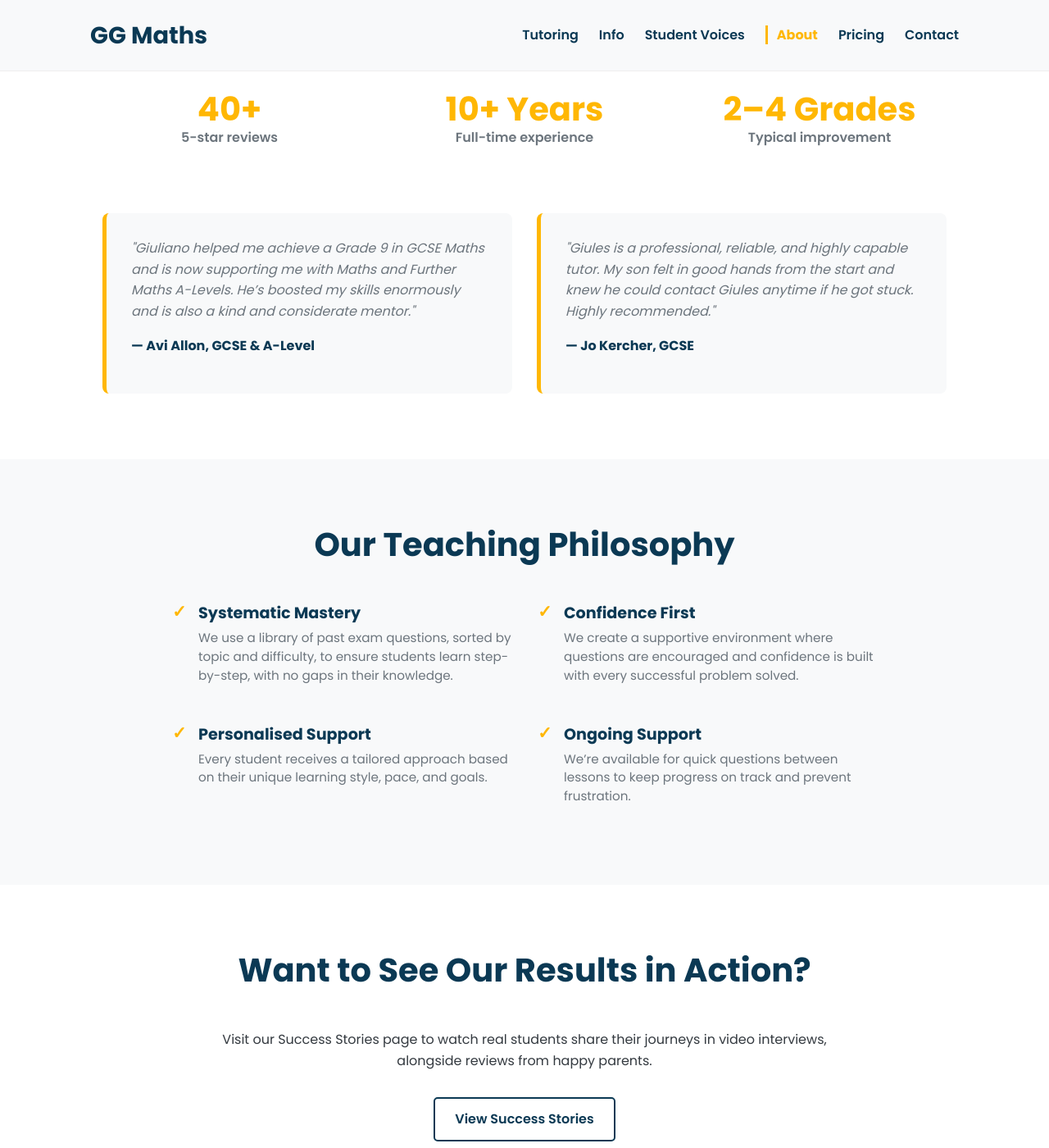
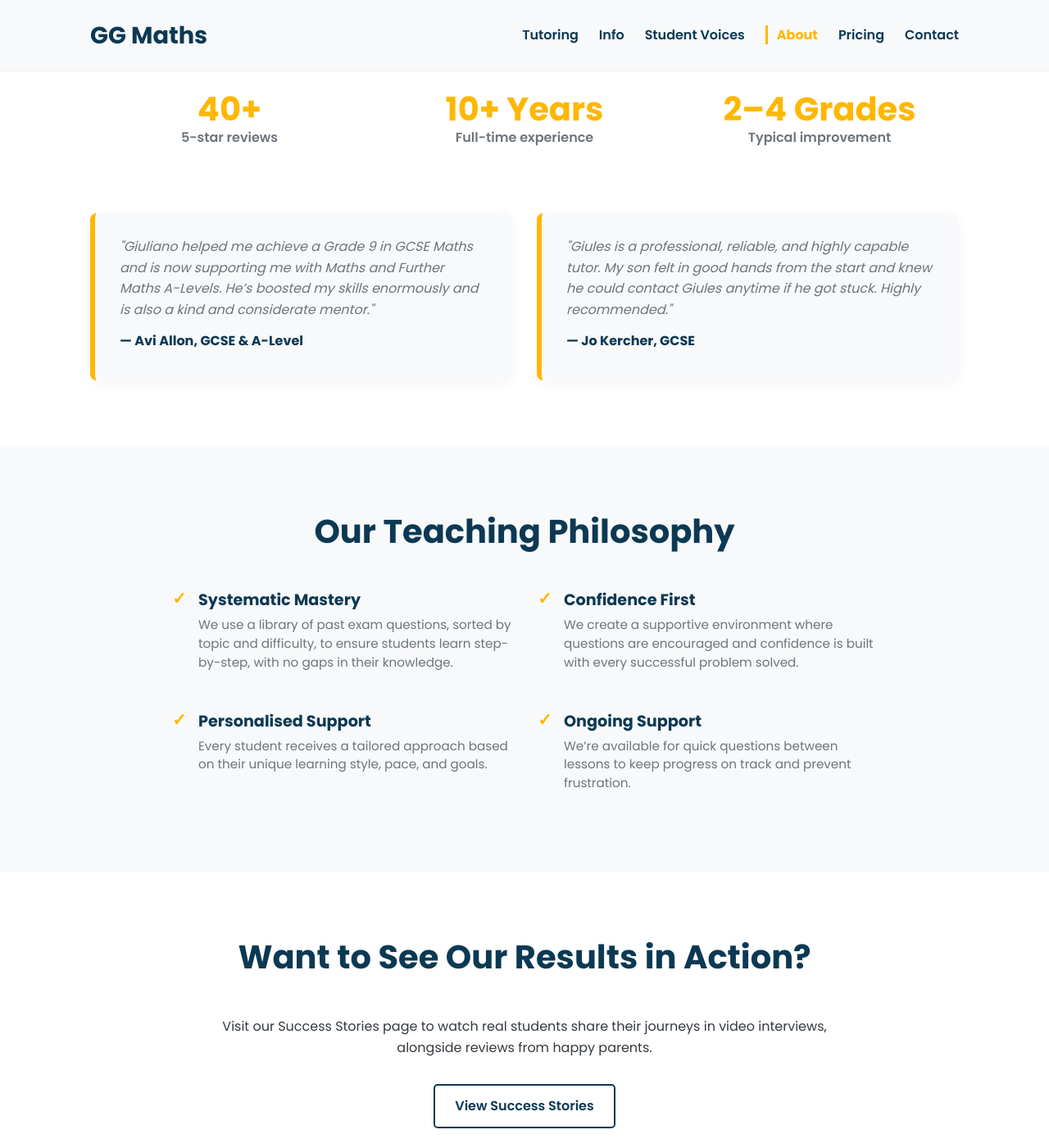
Before and after one commit to GG1982/ggmaths-2025, a Jekyll site: the page built from about.html, in a window 1280 px wide and 1400 px high, scrolled down 3443 px. Shown: the whole window at 82% size. Built offline with Jekyll 4.4.1, drawn with Linux system fonts in a browser that asks for light colours.

Commit message:
fix styling of video on index

```diff
--- a/_sass/_home.scss
+++ b/_sass/_home.scss
@@ -258,43 +258,89 @@
     font-weight: 600;
 }
 
-.testimonials-row {
-    display: flex;
-    align-items: stretch;
-    justify-content: center;
-    gap: 2rem;
-    margin-bottom: 2rem;
+/* 1) Make the video a real 16:9 box and fill it */
+.video-testimonial-card {
+  position: relative;
+  width: 100%;
+  max-width: 420px;        /* was 350px; gives a bit more presence */
+  aspect-ratio: 16 / 9;    /* replaces fixed height */
+  background-color: var(--dark-grey);
+  border-radius: 8px;
+  overflow: hidden;        /* clean corners for iframe */
+  cursor: pointer;
+  box-shadow: 0 4px 18px rgba(0,0,0,.06);
 }
 
-.video-testimonial-card {
-    position: relative;
-    width: 350px;
-    height: 200px;
-    background-color: var(--dark-grey);
-    border-radius: 8px;
-    cursor: pointer;
+.video-testimonial-card iframe {
+  position: absolute; inset: 0;
+  width: 100%; height: 100%;
+  border: 0;
 }
 
+/* 2) Improve testimonial readability and balance */
 .testimonial-card {
-    flex: 1;
-    min-width: 300px;
-    max-width: 500px;
-    padding: 30px;
-    background-color: var(--light-grey);
-    border-left: 5px solid var(--secondary);
-    border-radius: 8px;
-    text-align: left;
+  flex: 1;
+  min-width: 300px;
+  max-width: 100%;        /* a tad wider to match 16:9 card */
+  padding: 28px 30px;
+  background-color: var(--light-grey);
+  border-left: 6px solid var(--secondary);
+  border-radius: 8px;
+  text-align: left;
+  box-shadow: 0 4px 18px rgba(0,0,0,.04);
 }
 
 .testimonial-card .quote {
-    font-style: italic;
-    color: var(--text-light);
-    margin-bottom: 1rem;
+  font-style: italic;
+  color: var(--text-light);
+  line-height: 1.6;
+  margin-bottom: 0.75rem;
 }
 
 .testimonial-card .author {
-    font-weight: 700;
-    color: var(--primary);
+  font-weight: 700;
+  color: var(--primary);
+  margin-bottom: 0.5rem;
+}
+
+/* 3) Row spacing/behavior */
+.testimonials-row {
+  display: flex;
+  align-items: stretch;
+  justify-content: center;
+  gap: 2rem;
+  margin-bottom: 2.5rem;   /* a touch more air */
+  flex-wrap: wrap;         /* prevents overflow on mid-sized screens */
+}
+
+/* 4) Interactivity & accessibility on video card */
+.video-testimonial-card:focus,
+.video-testimonial-card:focus-within {
+  outline: 3px solid var(--secondary);
+  outline-offset: 3px;
+  box-shadow: 0 0 0 4px color-mix(in oklab, var(--secondary), transparent 70%);
+}
+
+.video-testimonial-card:hover {
+  transform: translateY(-2px);
+  transition: transform 120ms ease;
+}
+
+/* 5) Mobile stacking */
+@media (max-width: 768px) {
+  .testimonials-row {
+    flex-direction: column;
+    align-items: stretch;
+  }
+  .video-testimonial-card {
+    max-width: 100%;
+  }
+}
+
+/* 6) Optional: respect reduced motion */
+@media (prefers-reduced-motion: reduce) {
+  .video-testimonial-card:hover { transform: none; }
+  * { scroll-behavior: auto; }
 }
 
 /* Commitment Note */
@@ -440,16 +486,6 @@
         margin-bottom: 1rem;
         order: 1;
     }
-    .testimonials-row {
-        flex-direction: column;
-        gap: 1.5rem;
-    }
-    .video-testimonial-card {
-        width: 100%;
-    }
-    .testimonial-card {
-        width: 100%;
-    }
     #faq-teaser .faq-row {
         flex-direction: column;
         align-items: stretch;
```
Also changed, not shown: 2 other files.
